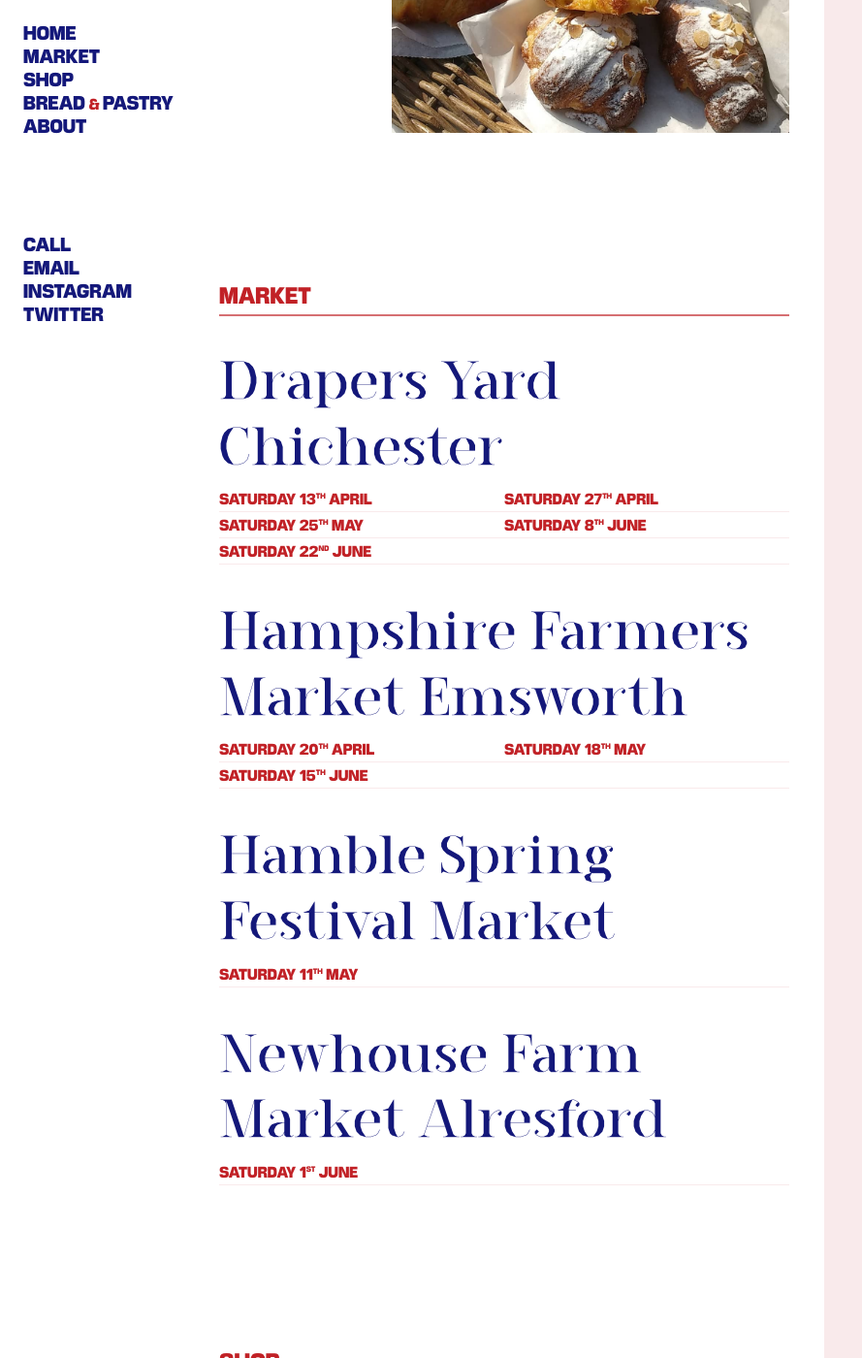
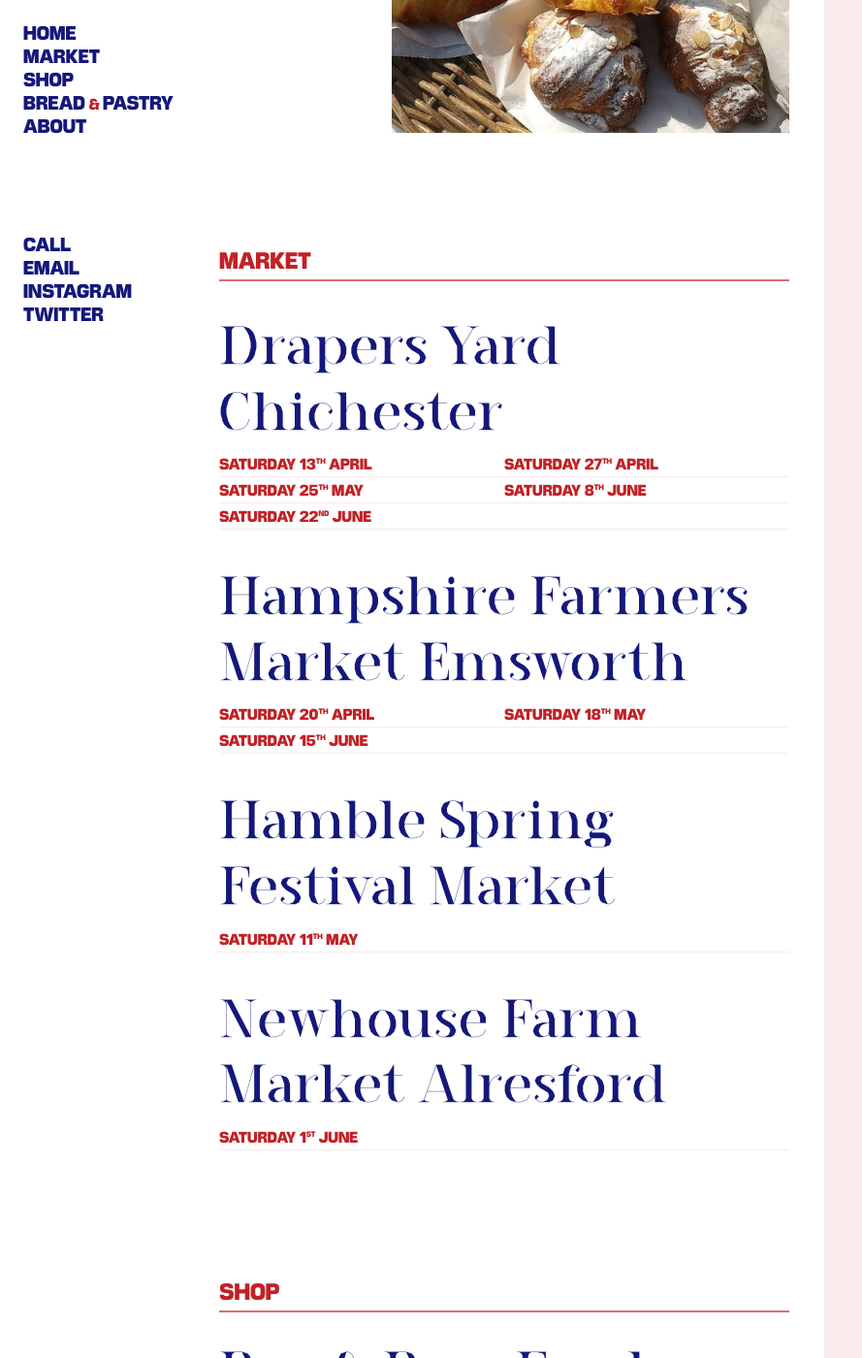
Before and after one commit to derekoakley/hampshirerealbread, a Jekyll site: the page built from index.md, in a window 1280 px wide and 1400 px high, scrolled down 530 px. Shown: the whole window at 97% size, without its empty margins (0-889 px from the left). Built offline with Jekyll 4.4.1, drawn with Linux system fonts in a browser that asks for light colours.

Commit message:
padding fixes

```diff
--- a/_includes/about.html
+++ b/_includes/about.html
@@ -6,6 +6,6 @@
 			src="{{ site.url }}{{ site.baseurl }}/assets/images/darrin-romp.jpg"
 			width="133"
 		/>
-		</b>Hampshire Real Bread Co. is Darrin Romp</b>
+		Hampshire Real Bread Co. is Darrin Romp
 	</p>
 </article>
--- a/_sass/style-all.scss
+++ b/_sass/style-all.scss
@@ -31,7 +31,7 @@ html {
 body {
 	background: white;
 	margin: 0;
-	padding-bottom: 110px;
+	padding-bottom: 44px - 12px;
 	& > aside {
 		background: white;
 		display: flex;
@@ -118,12 +118,13 @@ main {
 }
 
 article {
-	margin-top: 151px;
+	// margin-top: 10px;
+	margin-top: 115px;
 	& > h2 {
 		border-bottom: 2px solid #d66f72;
 		font-size: 24px;
 		font-weight: normal;
-		margin: 32px 0 12px;
+		margin: 0 0 12px;
 		&:not(:first-of-type) {
 			margin-top: 78px;
 		}
@@ -180,6 +181,7 @@ article {
 		overflow: hidden;
 		p {
 			line-height: 1;
+			text-align: right;
 		}
 		img {
 			float: left;
```
